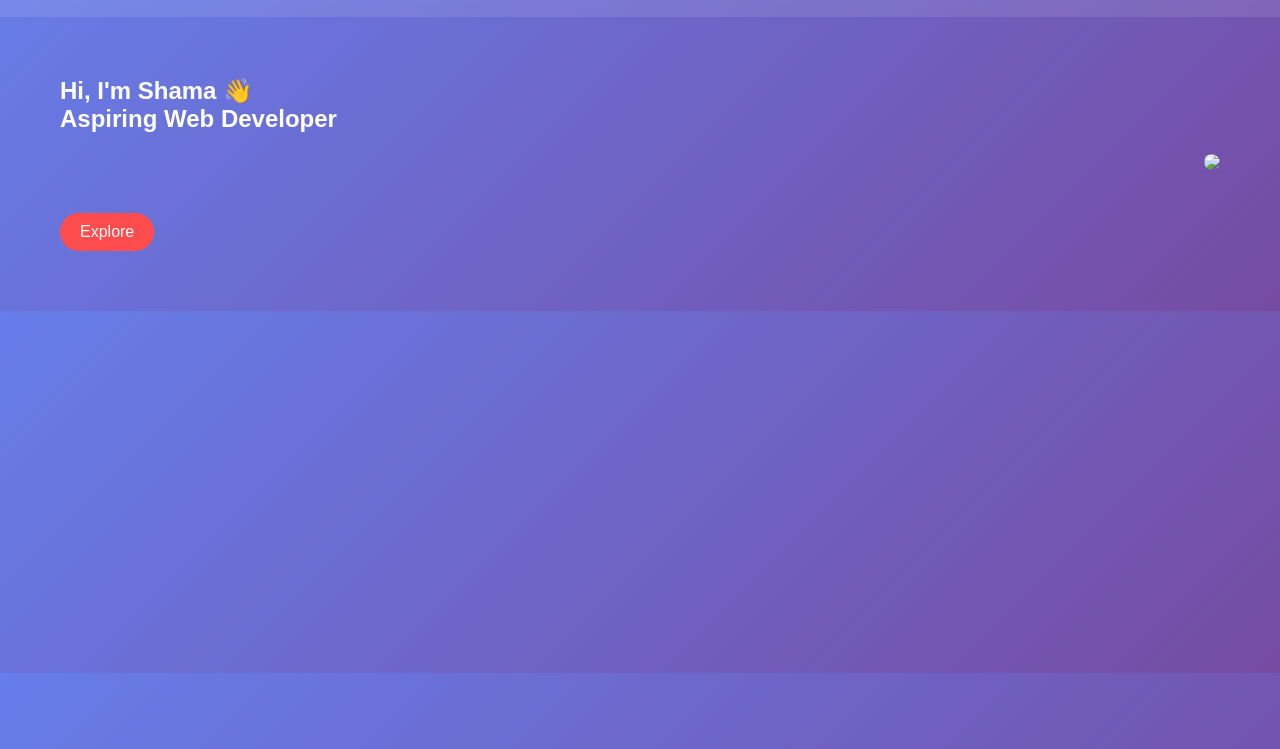
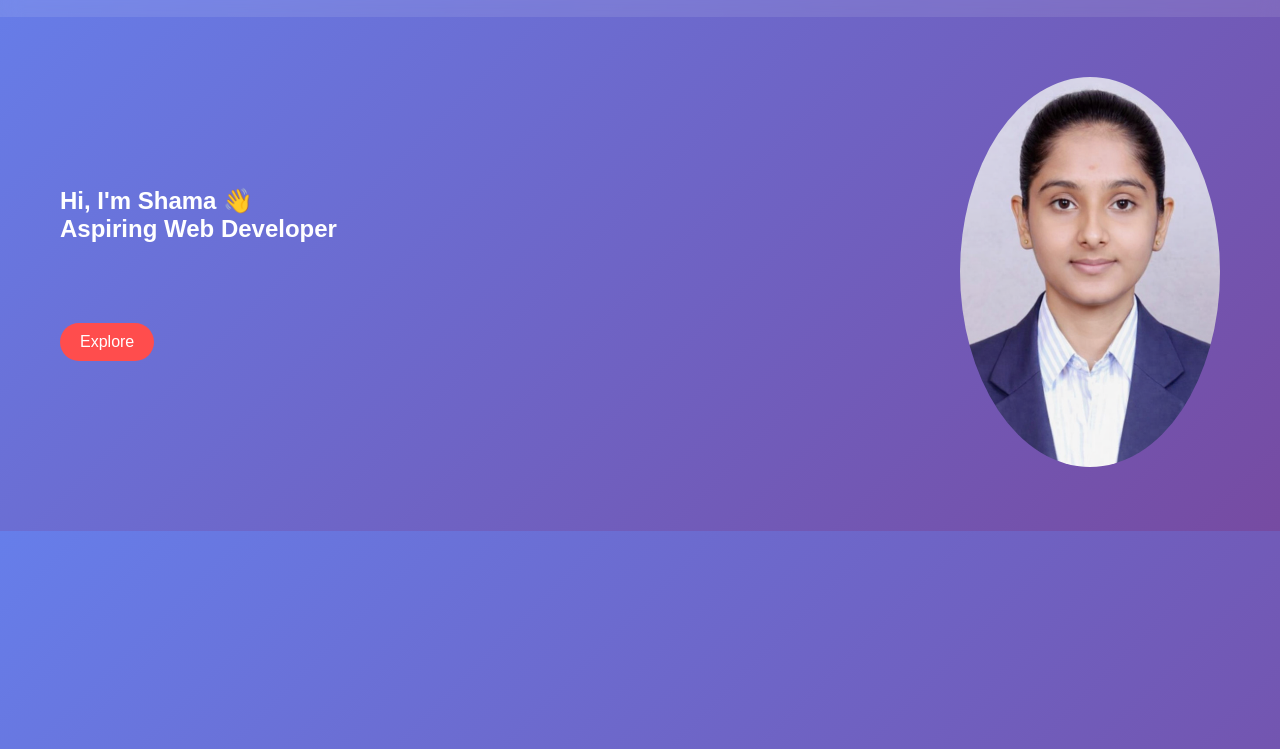
Before and after one commit to Shama-CN22/shama-portfolio, a plain HTML site: page index.html in a window 1280 px wide. Shown: the part 51-800 px from the top of the page. Drawn offline with Linux system fonts and the light colour scheme.

Commit message:
Update index.html

```diff
--- a/index.html
+++ b/index.html
@@ -30,7 +30,7 @@
 </div>
 
 <div class="image">
-<img src="image/sham'sphoto.png">
+<img src="shamaphoto.png">
 
 </section>
 
```
